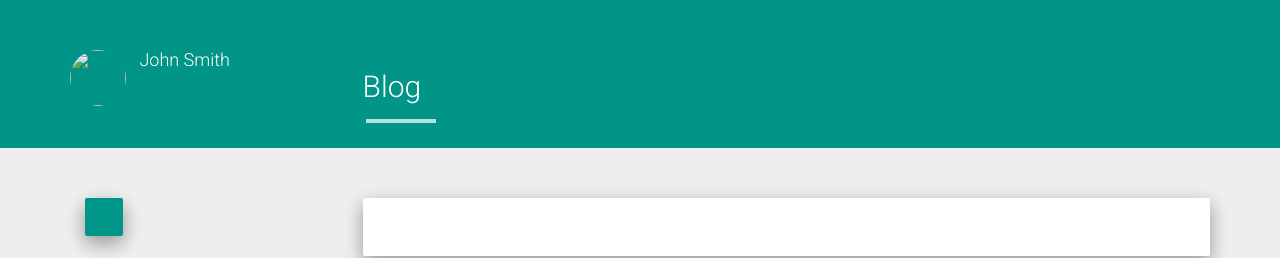
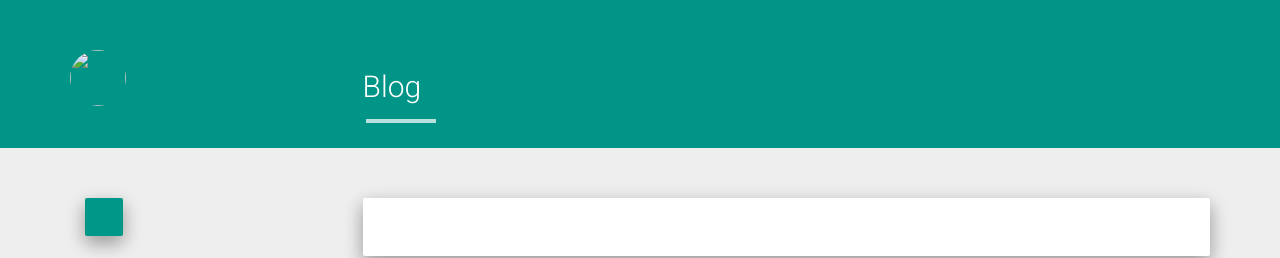
Before and after one commit to TsingXu430/TsingXu, a Jekyll site: the page built from index.html, in a window 1280 px wide. Shown: the top 258 px of the page. Built offline with Jekyll 4.4.1, drawn with Linux system fonts in a browser that asks for light colours; nearby versions of some CDN libraries.

Commit message:
changed config.yml

```diff
--- a/_config.yml
+++ b/_config.yml
@@ -1,4 +1 @@
 baseurl: /TsingXu
-title: John Smith
-description: My Personal Blog
-author: John Smith
```
